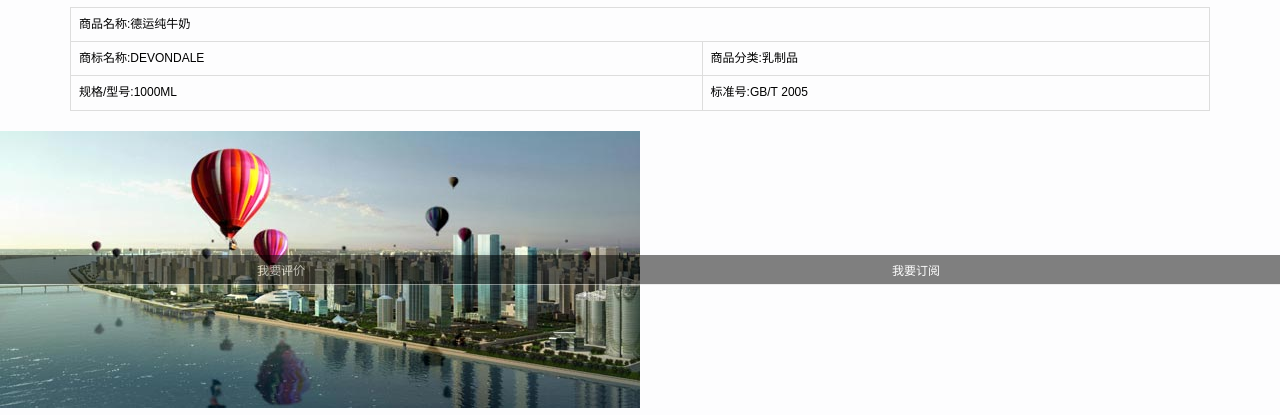
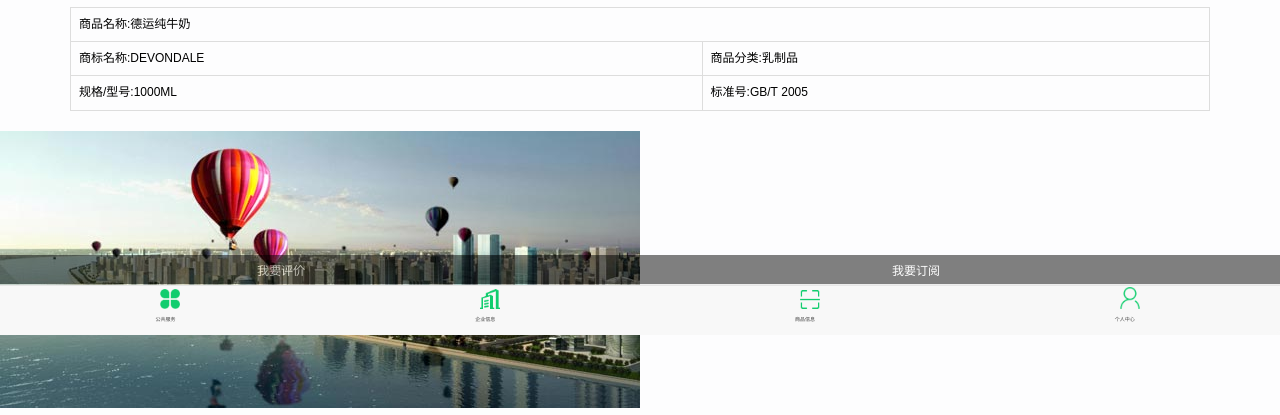
Before and after one commit to yxc20086/testcode, a plain HTML site: page pubcontent/goods-info.html in a window 1280 px wide. Shown: the part 465-880 px from the top of the page. Drawn offline with Linux system fonts and the light colour scheme.

```diff
--- a/pubcontent/goods-info.html
+++ b/pubcontent/goods-info.html
@@ -77,16 +77,6 @@
 </div>
 
 
-
-
-
-
-
-
-
-
-
-
 <div class="bar bar-subheader" id="top-info" style="position:fixed">
 
 </div>
@@ -99,6 +89,27 @@
 <div class="pull-right" style="width:65%;color:white"><span ui-sref="#">我要订阅</span></div>
 </div>
 
+    <div class="navbar navbar-default navbar-fixed-bottom" style="height:50px">
+        <div class="button-bar">
+            <a class="button" name="menu" ui-sref="news1">
+                <img src="../img/ggfw2.png" alt="" style="position:absolute;bottom:23px;text-align:center;width:20px;">
+                <span style="position:absolute;top:25%;text-align:center;font-size:5px;text-indent: -1em;">公共服务</span>
+            </a>
+            <a class="button" name="menu" ui-sref="company-list">
+                <img src="../img/qyxx2.png" alt="" style="position:absolute;bottom:23px;text-align:center;width:20px;">
+                <span style="position:absolute;top:25%;text-align:center;font-size:5px;text-indent: -1em">企业信息</span>
+            </a>
+            <a class="button" name="menu" ui-sref="goods-barcode-info">
+                <img src="../img/spxx2.png" alt="goods-info" style="position:absolute;bottom:23px;width:20px;">
+                <span style="position:absolute;top:25%;text-align:center;font-size:5px;text-indent: -1em">商品信息</span>
+                <!--style="position:absolute;top:25%;left:40%;vertical-align:middle;font-size:5px">-->
+            </a>
+            <a class="button" name="menu" ui-sref="private-info">
+                <img src="../img/geren2.png" alt="private-info" style="position:absolute;bottom:23px;text-align:center;width:20px;">
+                <span style="position:absolute;top:25%;text-align:center;font-size:5px;text-indent: -1em">个人中心</span>
+            </a>
+        </div>
+    </div>
 
 <script src="../js/jquery-3.1.0.min.js"></script>
 <script src="../js/bootstrap.min.js"></script>
```
